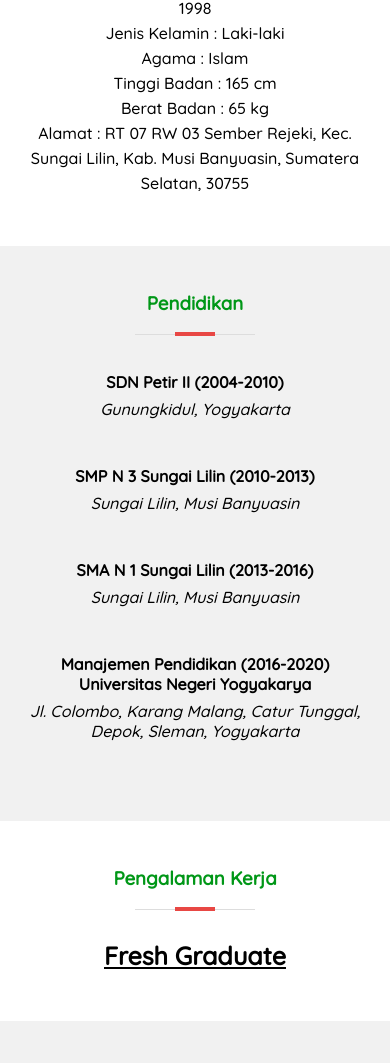
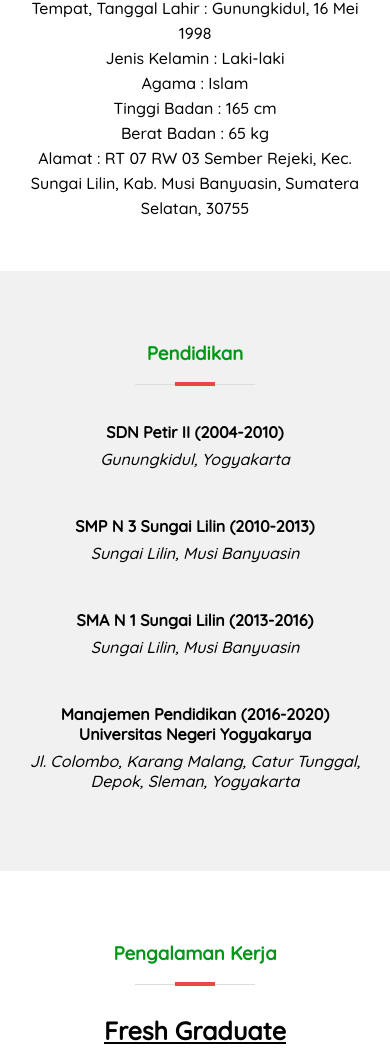
Before and after one commit to shiddiqary/cv-shiddiqaryanto, a plain HTML site: page index.html in a window 390 px wide. Shown: the part 736-1799 px from the top of the page. Drawn offline with Linux system fonts and the light colour scheme.

Commit message:
Update style.css

```diff
--- a/css/style.css
+++ b/css/style.css
@@ -341,7 +341,7 @@ html{
 	.banner p{
 		font-size: 15px;
 	}
-	section{
+	seaction{
 		margin: 0;
 		padding-top: 25px;
 	}
```
